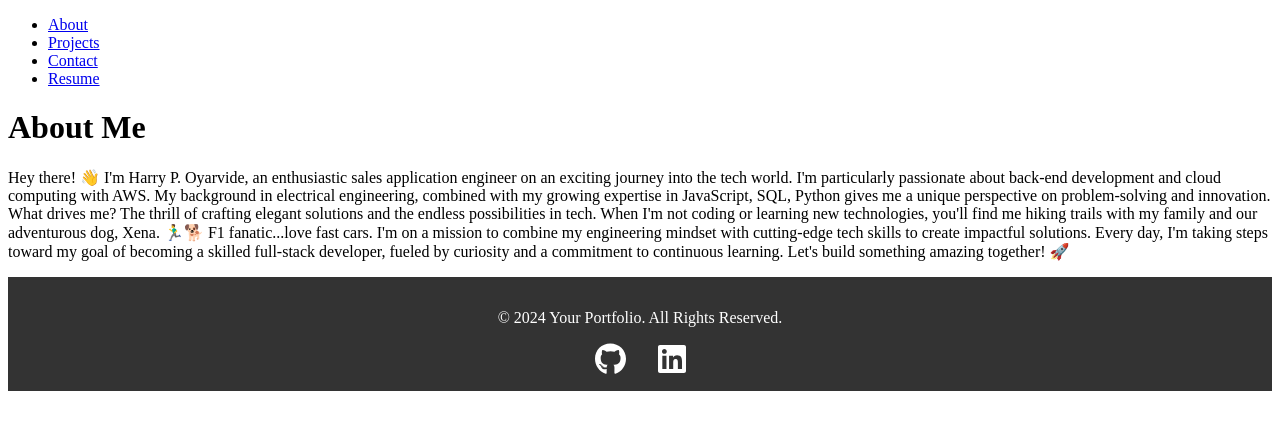
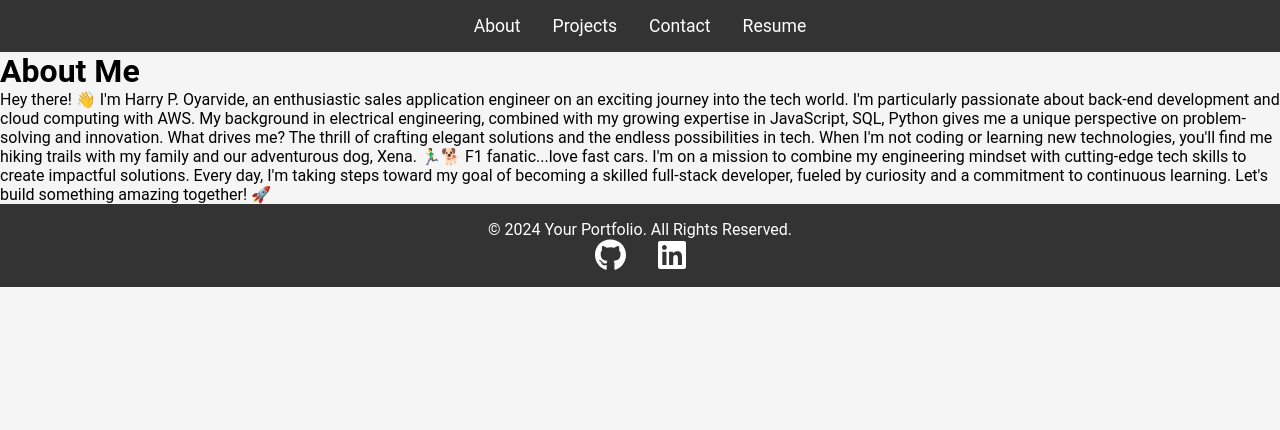
Before and after one commit to HPOGFD/reactFolio, a React (Vite) app: page / in a window 1280 px wide. Shown: the top 430 px of the page. Built offline with nearby package versions, Linux system fonts and the light colour scheme.

Commit message:
added css to NAV bar

```diff
--- a/src/components/NavTabs.jsx
+++ b/src/components/NavTabs.jsx
@@ -1,19 +1,20 @@
 import { Link } from 'react-router-dom';
+import '../style/nav.css'
 
-function NavTabs() {
+const NavTabs = () => {
 
     return (
-        <ul>
-            <li>
+        <ul className="nav">
+            <li className="nav-item">
                 <Link to="/">About</Link>
             </li>
-            <li>
+            <li className="nav-item">
                 <Link to="/Projects">Projects</Link>
             </li>
-            <li>
+            <li className="nav-item">
                 <Link to="/Contact">Contact</Link>
             </li>
-            <li>
+            <li className = "nav-item">
                 <Link to="/Resume">Resume</Link>
             </li>
         </ul>
--- /dev/null
+++ b/src/style/nav.css
@@ -0,0 +1,34 @@
+* {
+    margin: 0;
+    padding: 0;
+    box-sizing: border-box;
+}
+
+body {
+    font-family: 'Roboto', sans-serif;
+    background-color: #f5f5f5;
+}
+
+.nav {
+    list-style-type: none;
+    display: flex;
+    justify-content: center;
+    background-color: #333;
+    margin: 0;
+    padding: 1rem;
+  }
+
+  .nav-item {
+    margin: 0 1rem;
+  }
+
+  .nav-item a {
+    color: #fff;
+    text-decoration: none;
+    font-size: 1.1rem;
+    transition: color 0.3s ease;
+  }
+
+  .nav-item a:hover {
+    color: #f39c12; /* or any other hover color you prefer */
+  }
```
